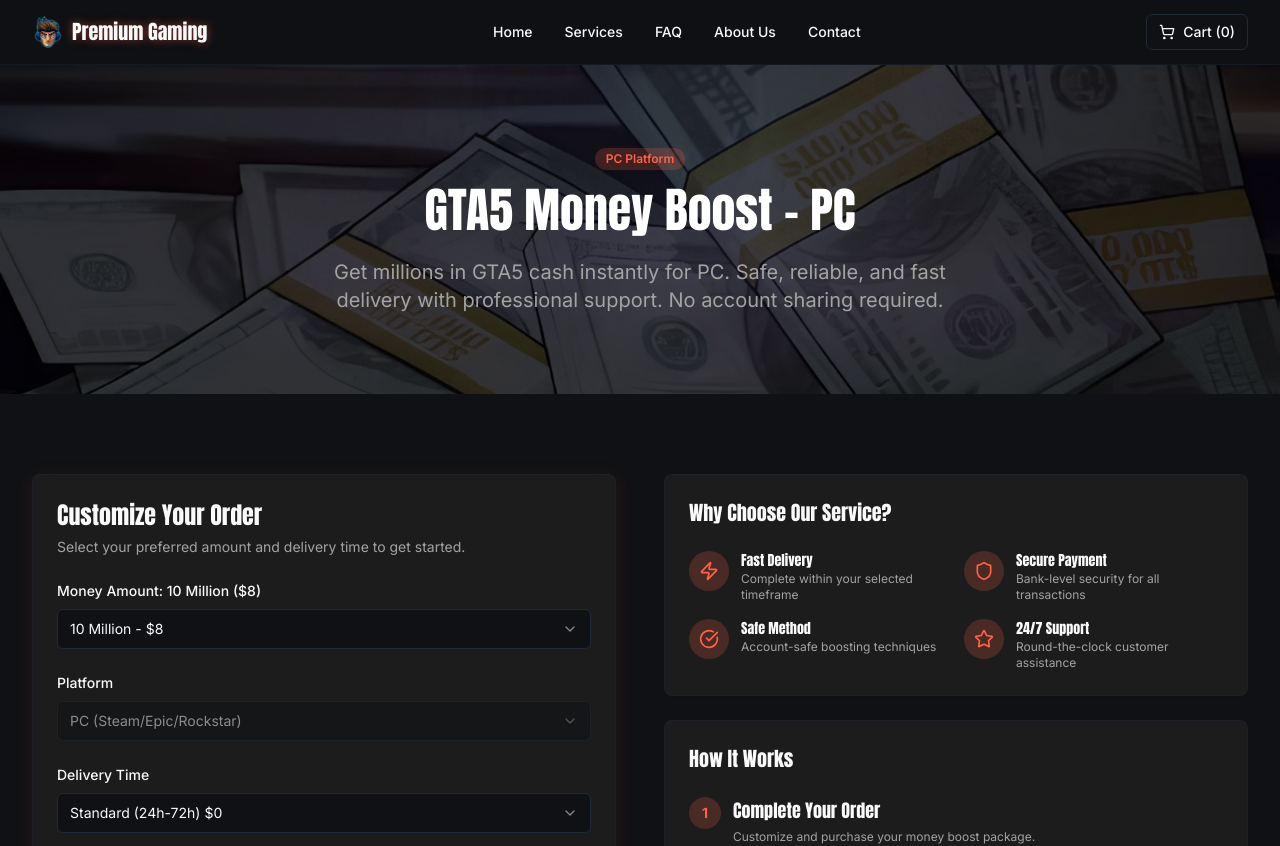
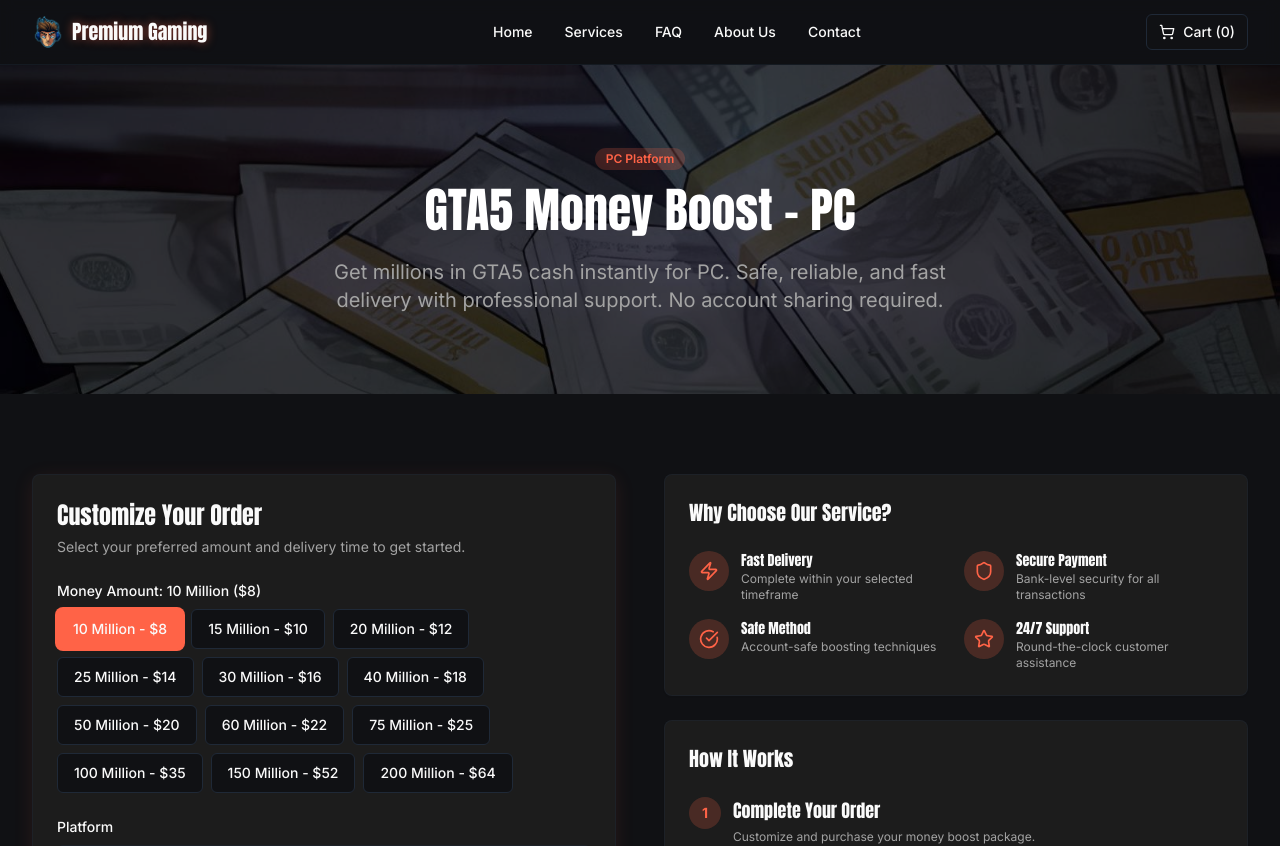
Before and after one commit to 404reese/mastical-gameboosting, a Next.js app: page /buy-money-for-pc in a window 1280 px wide. Shown: the top 846 px of the page. Built offline with nearby package versions, Linux system fonts and the light colour scheme; a web font is replaced by a local one.

Commit message:
price button

```diff
--- a/app/buy-money-for-pc/page.tsx
+++ b/app/buy-money-for-pc/page.tsx
@@ -92,24 +92,19 @@
                   <label className="block text-sm font-medium mb-2">
                     Money Amount: {selectedPackage.label} (${selectedPackage.price})
                   </label>
-                  <Select
-                    value={selectedPackage.amount.toString()}
-                    onValueChange={val => {
-                      const pkg = moneyPackages.find(p => p.amount.toString() === val);
-                      if (pkg) setSelectedPackage(pkg);
-                    }}
-                  >
-                    <SelectTrigger>
-                      <SelectValue placeholder="Select amount" />
-                    </SelectTrigger>
-                    <SelectContent>
-                      {moneyPackages.map(pkg => (
-                        <SelectItem key={pkg.amount} value={pkg.amount.toString()}>
-                          {pkg.label} - ${pkg.price}
-                        </SelectItem>
-                      ))}
-                    </SelectContent>
-                  </Select>
+                  <div className="flex flex-wrap gap-2">
+                    {moneyPackages.map(pkg => (
+                      <Button
+                        key={pkg.amount}
+                        type="button"
+                        variant={selectedPackage.amount === pkg.amount ? "default" : "outline"}
+                        className={`px-4 py-2 text-sm ${selectedPackage.amount === pkg.amount ? "ring-2 ring-primary" : ""}`}
+                        onClick={() => setSelectedPackage(pkg)}
+                      >
+                        {pkg.label} - ${pkg.price}
+                      </Button>
+                    ))}
+                  </div>
                 </div>
 
                 {/* Platform (Fixed for PC) */}
```
Also changed, not shown: app/admin/orders/[id]/page.tsx (added).
